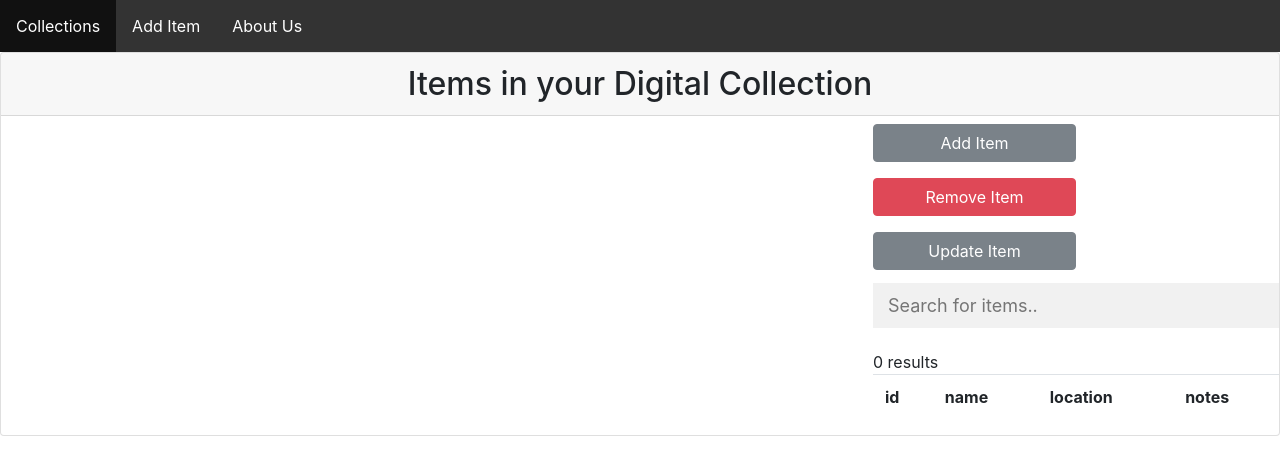
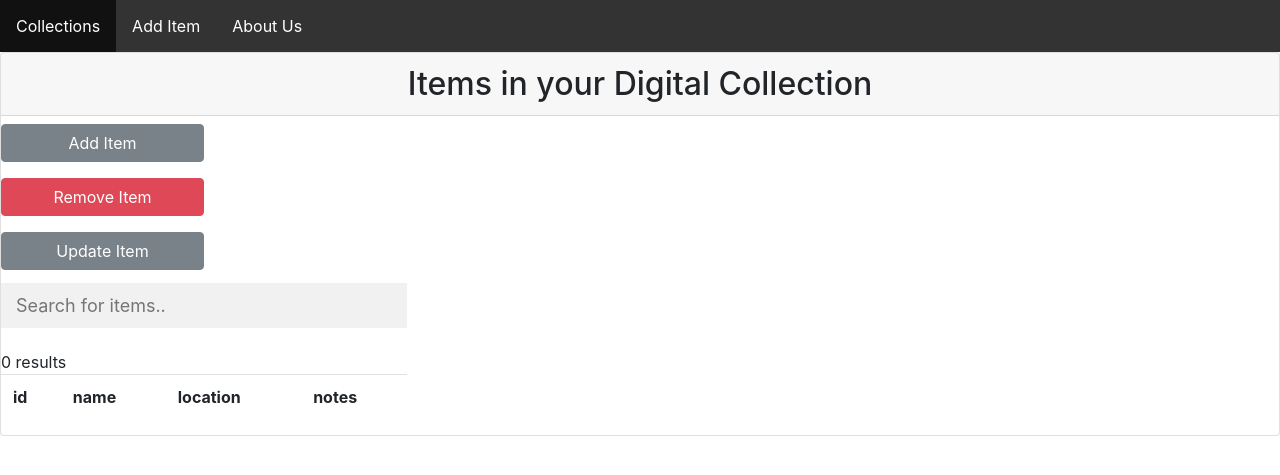
Before and after one commit to ibneal/DigitalCollections, a PHP site: page /collection.php in a window 1280 px wide. Shown: the top 475 px of the page. Run offline with PHP 8.4, Linux system fonts and the light colour scheme; the visitor is signed in with stand-in values (Sample User, id 1); data that the repository does not hold is empty.

Commit message:
view update

```diff
--- a/collection.php
+++ b/collection.php
@@ -31,7 +31,6 @@ if(!$_SESSION['loggedin']){
     <div class="card">
       <h2 class="card-header text-center">Items in your Digital Collection</h2>
       <div class="row">
-        <div class="col-md"></div>
         <div class="col-md-4">
         <button class="btn btn-secondary" onclick="location.href = 'https://digital-collections.herokuapp.com/addItem.php';">Add Item</button>
         <button class="btn btn-danger" onclick="">Remove Item</button>
@@ -50,7 +49,6 @@ if(!$_SESSION['loggedin']){
           ?>
           <table>
         </div>
-        <div class="col-md"></div>
       </div>
   </body>
 </html>
```
